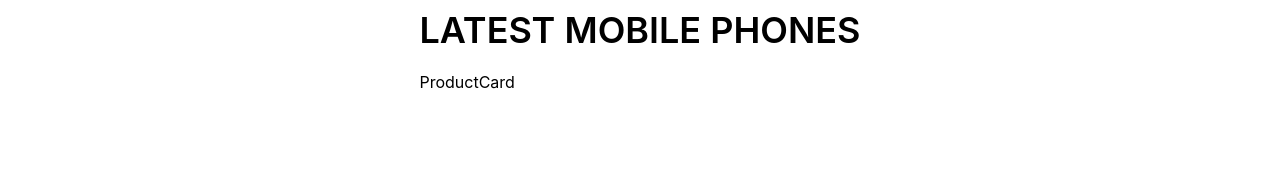
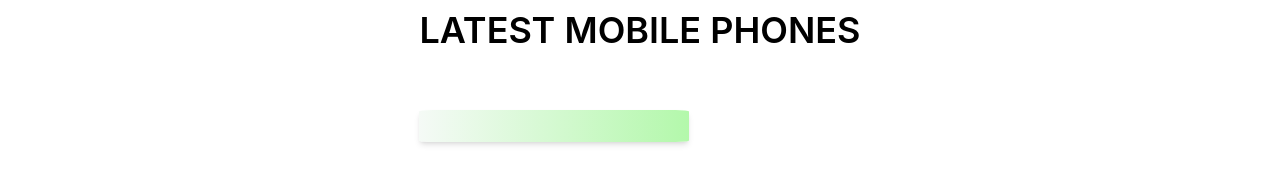
Before and after one commit to NipunaSudesh/Mobile-Store-Management-System, a React (Create React App) app: page / in a window 1280 px wide. Shown: the part 972-1151 px from the top of the page. Before the commit the page ends 1066 px from the top, so only its background shows below. Built offline with nearby package versions, Linux system fonts and the light colour scheme.

Commit message:
created product image

```diff
--- a/src/Components/LatestMobile.js
+++ b/src/Components/LatestMobile.js
@@ -10,7 +10,9 @@ export const LatestMobile = () => {
             <Header Title='LATEST MOBILE PHONES' />
         </div>
         <div>
-          <ProductCard />
+          <ProductCard title={"Apple iPhone 13 Pro Max 256GB"}
+          price={"RS.350000"}
+          image={apple13}/>
         </div>
     </div>
   )
--- a/src/Components/ProductCard.js
+++ b/src/Components/ProductCard.js
@@ -1,8 +1,15 @@
 import React from 'react'
 
 
-export const ProductCard = ({title,price}) => {
+export const ProductCard = ({title,price,image}) => {
   return (
-    <div>ProductCard</div>
+    <div className='h-auto w-[270px] items-center py-4 rounded-5g shadow-md flex flex-col
+    bg-gradient-to-r from-[#f5faf6] to-[#b3f8ab] group hover:bg-gradient-to-b
+    hover: from-gray-900, hover:gray-900 transition-colors duration-1000 rounded-[5%] my-10'>
+      <div>
+
+      </div>
+
+    </div>
   )
 }
```
